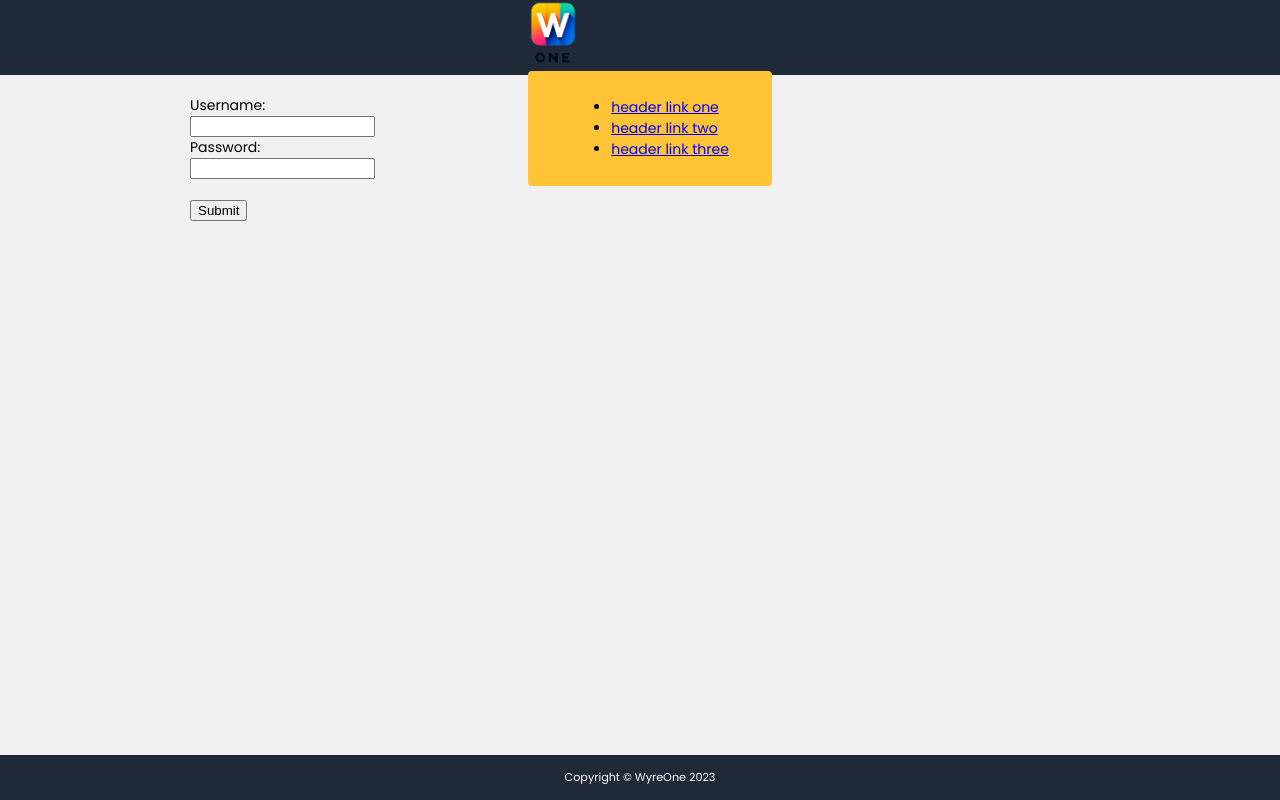
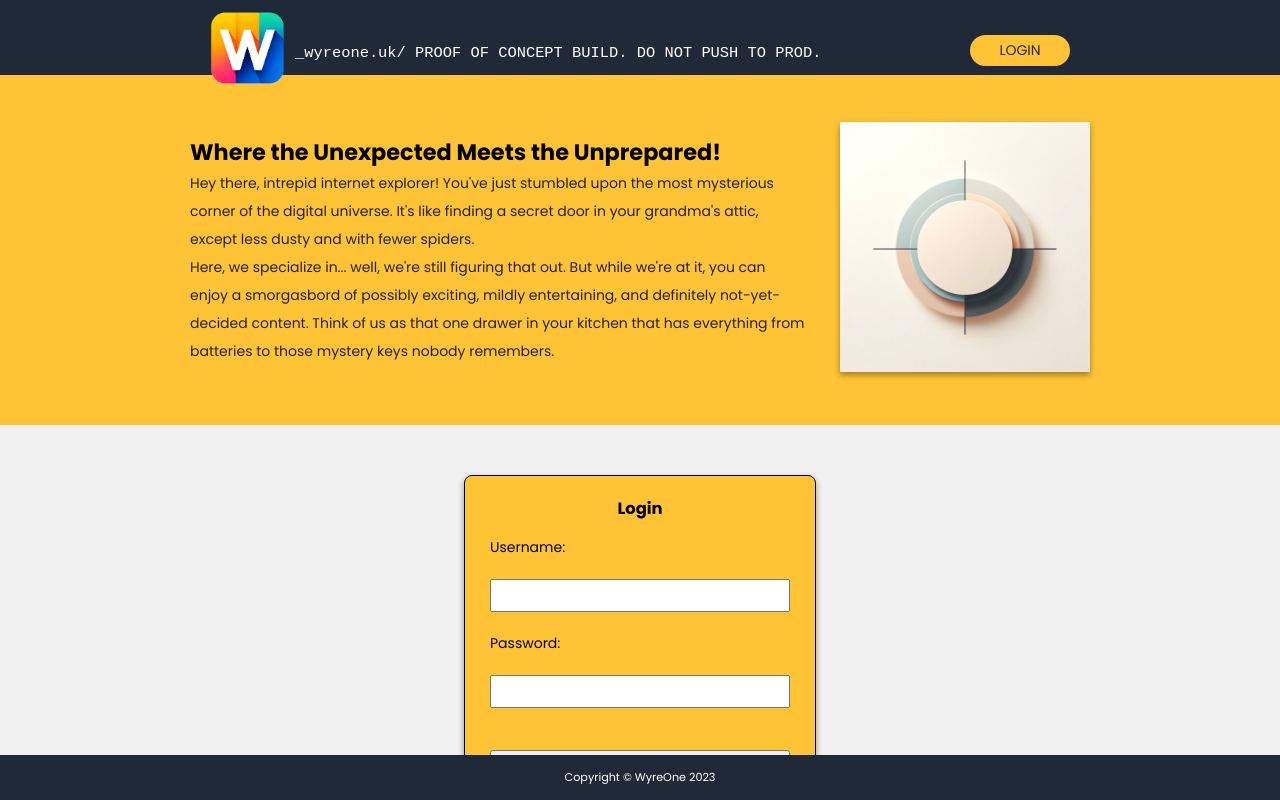
Before and after one commit to Keifeh/coming_soon, a plain HTML site: page login.html in a window 1280 px wide. Drawn offline with Linux system fonts and the light colour scheme.

Commit message:
Login page updated

```diff
--- a/login.html
+++ b/login.html
@@ -26,28 +26,33 @@
 <body>
 <!-- Header -->
 <header>
-        <div class="header_1x2">
-            <div><img class="header_logo" src="./images/logo_w.one_large.webp" width="50px"></div>
-            <div class="nav">
-                <ul class="header-links">
-                    <li><a class="header" href="#">header link one</a></li>
-                    <li><a class="header" href="#">header link two</a></li>
-                    <li><a class="header" href="#">header link three</a></li>
-                </ul>
-            </div>
+    <div class="header_1x3">
+        <div><a href="https://wyreone.uk"><img class="header_logo" src="./images/logo_w.one_wo-sub_large.png" width="75px"></a></div>
+        <div class="header-text"><p> _wyreone.uk/ PROOF OF CONCEPT BUILD. DO NOT PUSH TO PROD.</p></div>
+        <div><a class="login" href="login.html">LOGIN</a></div>
     </div>
 </header>
 
+<!-- Home hero -->
+
+<div class="hero">
+    <div class ="hero-text">
+         <p class="hero-text-title">Where the Unexpected Meets the Unprepared!</p>
+         <p class="hero-text-sub">Hey there, intrepid internet explorer! You've just stumbled upon the most mysterious corner of the digital universe. It's like finding a secret door in your grandma's attic, except less dusty and with fewer spiders.</p>
+         <p class="hero-text-sub">Here, we specialize in... well, we're still figuring that out. But while we're at it, you can enjoy a smorgasbord of possibly exciting, mildly entertaining, and definitely not-yet-decided content. Think of us as that one drawer in your kitchen that has everything from batteries to those mystery keys nobody remembers.</p>
+    </div>
+    <div><img class="hero-img" src="./images/placeholder.webp" width="250px" height="250px"></div>
+</div>
+
+
 <!-- Content -->
-    <div class ="content">
     <div id="model-login">
-            <h1>Login</h1>
+        <h3 class="login-title">Login</h3>
         <label for="username">Username:</label><br>
         <input type="text" id="username" name="username"><br>
         <label for="pwd">Password:</label><br>
         <input type="password" id="pwd" name="pwd"><br><br>
         <input type="submit" value="Submit">
-        </div>
     </div>
 
 <!-- Footer -->
--- a/style.css
+++ b/style.css
@@ -141,12 +141,13 @@ p.article-date {
     margin-top: 0;
     background-color: #1F2937;
     color: azure;
-    padding: 5px 5px 5px 10px;
+    padding: 5px 15px 5px 10px;
     border-top-left-radius: 4px;
     border-top-right-radius: 4px;
     box-shadow: 0 3px 6px rgba(0,0,0,0.16), 0 3px 6px rgba(0,0,0,0.23);
     font-weight: 200;
     font-size: 0.9em;
+    text-align: right;
 }
 
 h2.article-title {
@@ -182,6 +183,32 @@ p.article-text {
     justify-content: center;
 }
 
+/* <--login --> */
+
+#model-login {
+    border-style: solid;
+    border-width: 1px;
+    margin-top: 50px;
+    padding: 20px 25px;
+    width: 300px;
+    display:flex;
+    flex-direction: column;
+    border-radius: 8px;
+    background-color: rgb(255, 196, 54);
+
+    box-shadow: 0 3px 6px rgba(0,0,0,0.16), 0 3px 6px rgba(0,0,0,0.23);
+}
+
+h3.login-title {
+    text-align: center;
+    margin-top: 0px;
+
+}
+
+input {
+    line-height: 2em;
+}
+
 /* <--footer --> */
 
 footer {
```
Also changed, not shown: index.html (+9 -9 lines). Lines whose indentation alone changed are shown as unchanged.
